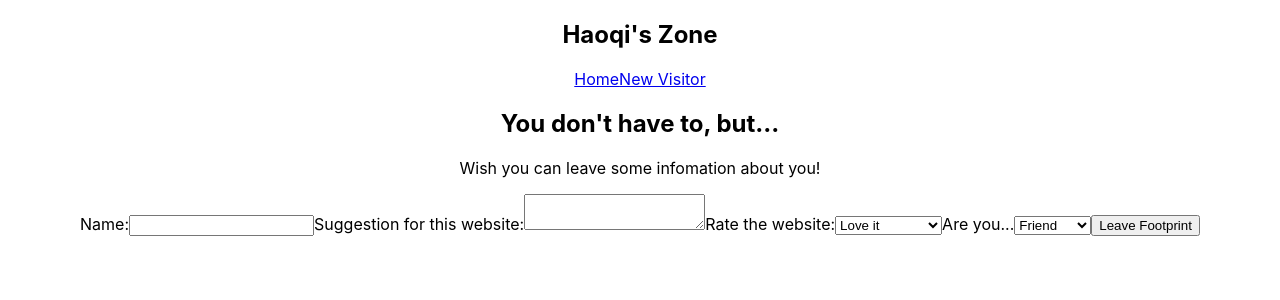
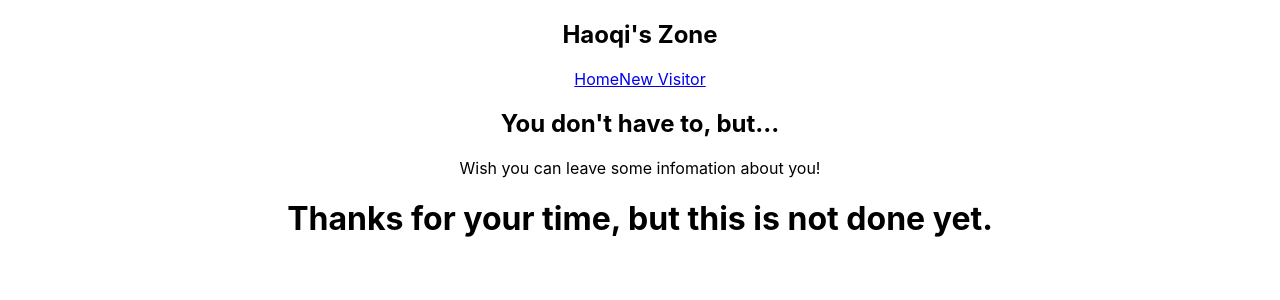
Before and after one commit to HQisnb/amplify-react-graphQL, a React (Create React App) app in the folder amplifyapp/: page /register in a window 1280 px wide. Shown: the top 300 px of the page. Built offline with nearby package versions, Linux system fonts and the light colour scheme.

Commit message:
change for it

```diff
--- a/amplifyapp/src/CreateVisitor.js
+++ b/amplifyapp/src/CreateVisitor.js
@@ -14,6 +14,7 @@ const Visitor = () => {
     const handleSubmit = (e) => {
         e.preventDefault();
         const visitor = { name, body, rate, job };
+        console.log(visitor);
         console.log("added");
     }
 
@@ -21,39 +22,7 @@ const Visitor = () => {
         <div className="make-visitor">
             <h2>You don't have to, but...</h2>
             <p>Wish you can leave some infomation about you!</p>
-            <form onSubmit={handleSubmit}>
-                <label>Name:</label>
-                <input
-                type="text"
-                required
-                value={name}
-                onChange={(e) => setName(e.target.value)}
-                />
-                <label>Suggestion for this website:</label>
-                <textarea
-                required
-                value={body}
-                onChange={(e) => setBody(e.target.value)}>
-                </textarea>
-                <label>Rate the website:</label>
-                <select
-                required
-                value={rate}
-                onChange={(e) => setRate(e.target.value)}>
-                    <option value="Love it">Love it</option>
-                    <option value="It's OK">It's OK</option>
-                    <option value="Another :(">Another @_@</option>
-                </select>
-                <label>Are you...</label>
-                <select
-                value={job}
-                onChange={(e) => setJob(e.target.value)}>
-                    <option value="friends">Friend</option>
-                    <option value="recruiter">Recruiter</option>
-                    <option value="other">Other</option>
-                </select>
-                <button>Leave Footprint</button>
-            </form>
+            <h1>Thanks for your time, but this is not done yet.</h1>
         </div>
       );
 }
```
